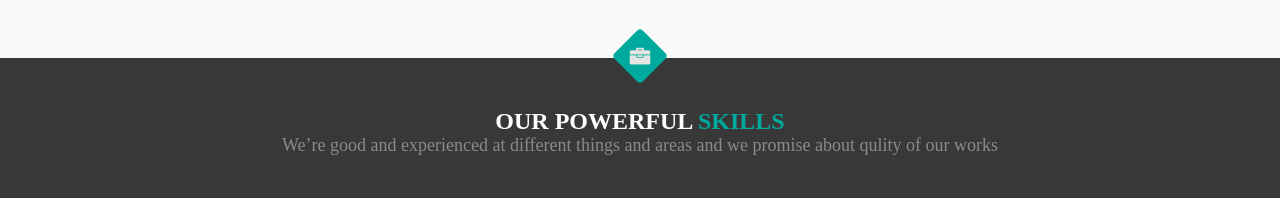
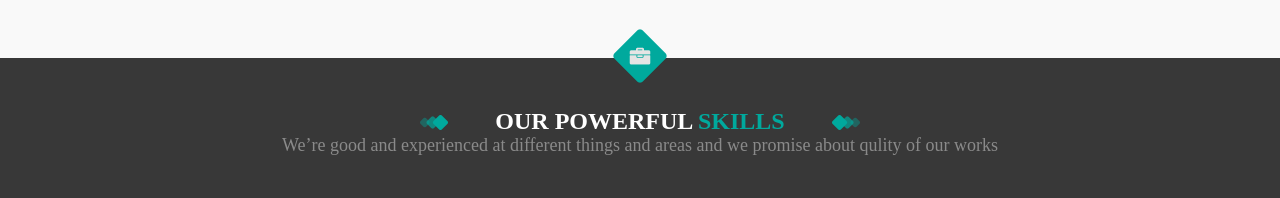
Before and after one commit to BrikBazyko/STARTUPRR, a website: page index.html in a window 1280 px wide. Shown: the part 2049-2247 px from the top of the page. Drawn offline with Linux system fonts and the light colour scheme.

Commit message:
add after and before

```diff
--- a/scss/b/_titles.scss
+++ b/scss/b/_titles.scss
@@ -76,7 +76,7 @@
     margin-top: 50px;
     position: relative;
   }
-  &--skills::before{
+  &--container--skills::before{
     content: "";
     background: url(../img/left-shapes.png) no-repeat;
     position: absolute;
@@ -85,7 +85,7 @@
     left: 365px;
     bottom: 0px;
   }
-  &--skills::after{
+  &--container--skills::after{
     content: "";
     background: url(../img/right-shapes.png) no-repeat;
     position: absolute;
```
Also changed, not shown: css/style.css.
